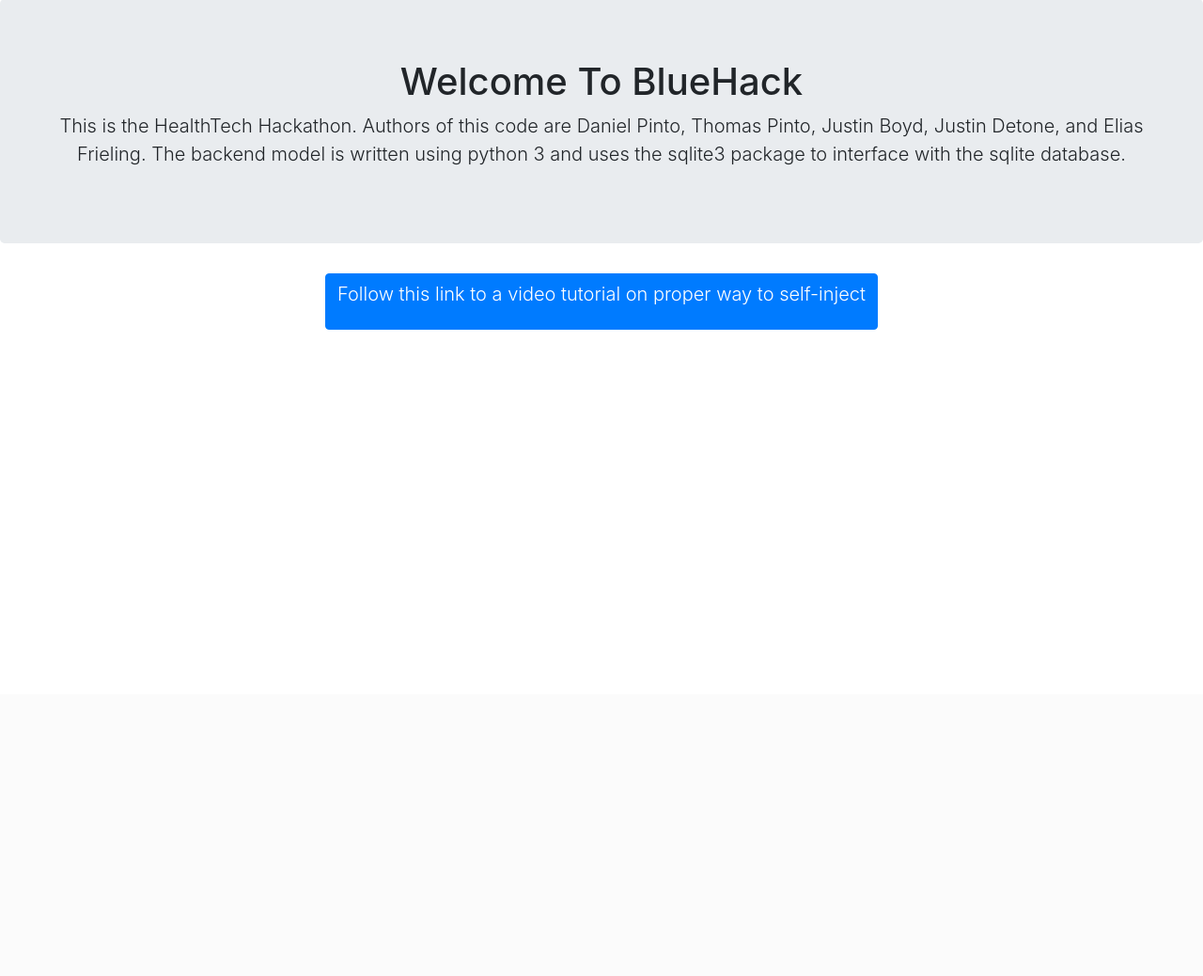
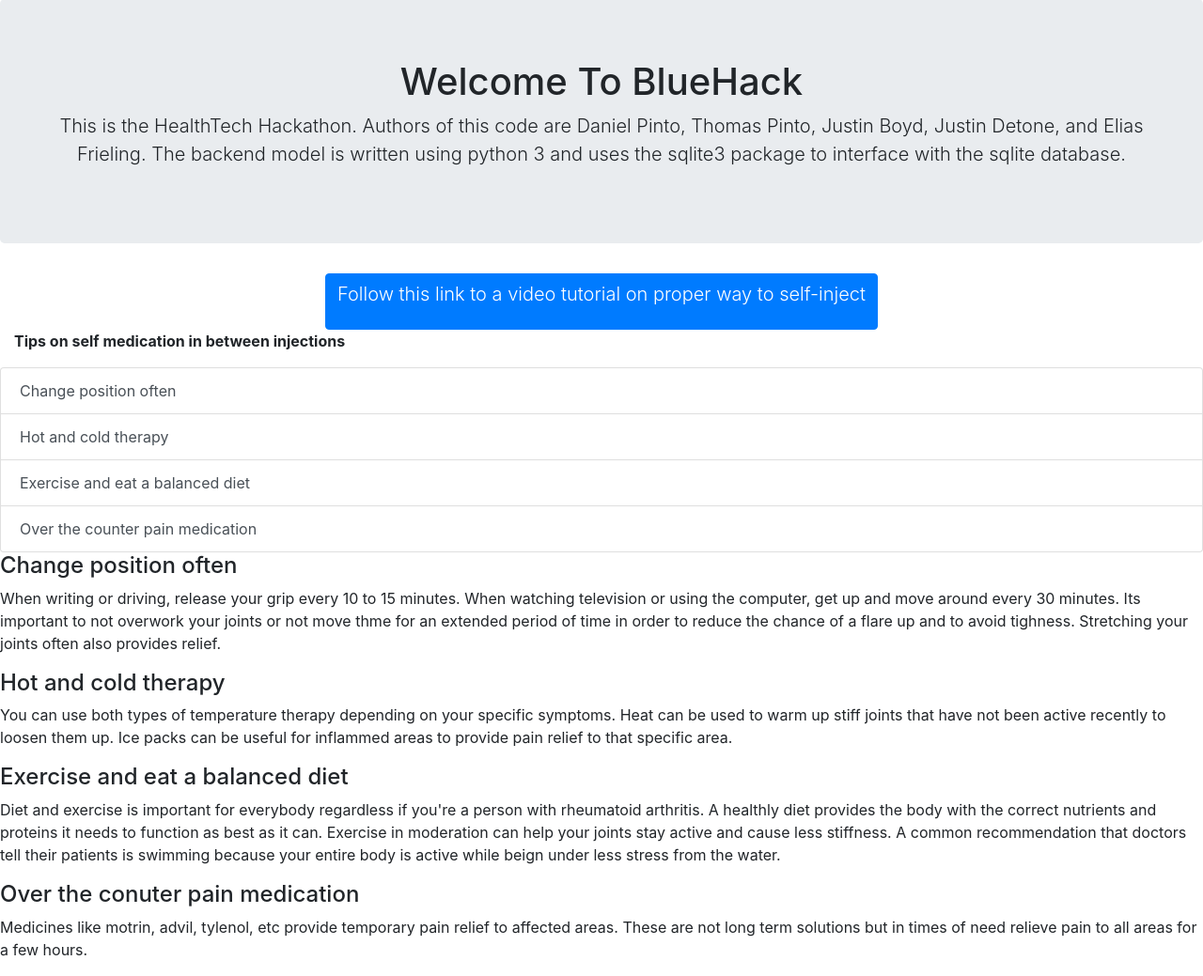
Before and after one commit to danpinto97/HealthTechHack, a Flask app: page /about in a window 1280 px wide. Shown: the part 61-1100 px from the top of the page at 94% size. Before the commit the page ends 412 px from the top, so only its background shows below. Run offline with Flask 2, Linux system fonts and the light colour scheme; some libraries are stand-ins or nearby versions.

Commit message:
guide page

```diff
--- a/templates/about.html
+++ b/templates/about.html
@@ -13,4 +13,24 @@
     </a>
   </div>
 
+  <div class="col text-left">
+    <p class="font-weight-bold">Tips on self medication in between injections</p>
+  </div>
+
+<div id="list-example" class="list-group">
+  <a class="list-group-item list-group-item-action" href="#list-item-1">Change position often</a>
+  <a class="list-group-item list-group-item-action" href="#list-item-2">Hot and cold therapy</a>
+  <a class="list-group-item list-group-item-action" href="#list-item-3">Exercise and eat a balanced diet</a>
+  <a class="list-group-item list-group-item-action" href="#list-item-4">Over the counter pain medication</a>
+</div>
+<div data-spy="scroll" data-target="#list-example" data-offset="0" class="scrollspy-example">
+  <h4 id="list-item-1">Change position often</h4>
+  <p>When writing or driving, release your grip every 10 to 15 minutes. When watching television or using the computer, get up and move around every 30 minutes. Its important to not overwork your joints or not move thme for an extended period of time in order to reduce the chance of a flare up and to avoid tighness. Stretching your joints often also provides relief. </p>
+  <h4 id="list-item-2">Hot and cold therapy</h4>
+  <p>You can use both types of temperature therapy depending on your specific symptoms. Heat can be used to warm up stiff joints that have not been active recently to loosen them up. Ice packs can be useful for inflammed areas to provide pain relief to that specific area.</p>
+  <h4 id="list-item-3">Exercise and eat a balanced diet</h4>
+  <p>Diet and exercise is important for everybody regardless if you're a person with rheumatoid arthritis. A healthly diet provides the body with the correct nutrients and proteins it needs to function as best as it can. Exercise in moderation can help your joints stay active and cause less stiffness. A common recommendation that doctors tell their patients is swimming because your entire body is active while beign under less stress from the water.</p>
+  <h4 id="list-item-4">Over the conuter pain medication</h4>
+  <p>Medicines like motrin, advil, tylenol, etc provide temporary pain relief to affected areas. These are not long term solutions but in times of need relieve pain to all areas for a few hours. </p>
+</div>
 {% endblock %}
```
Also changed, not shown: hth.db.
